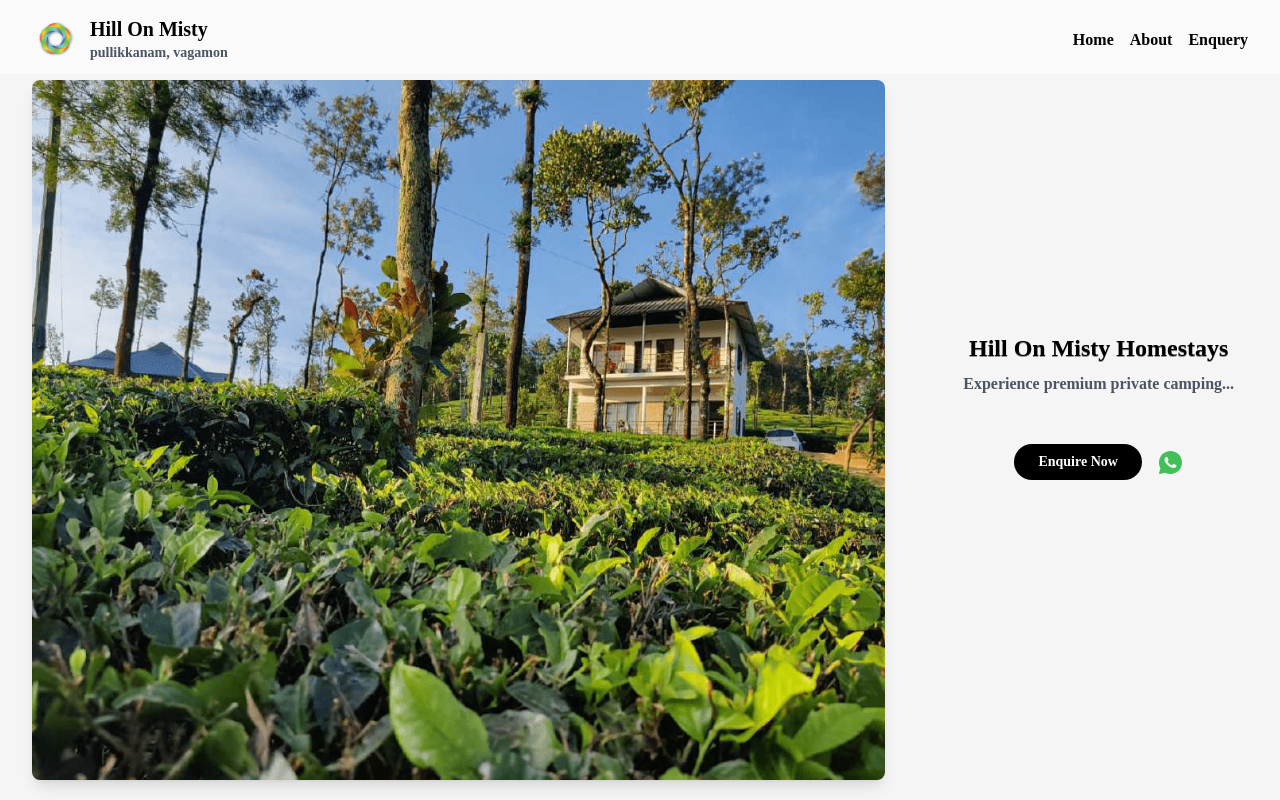
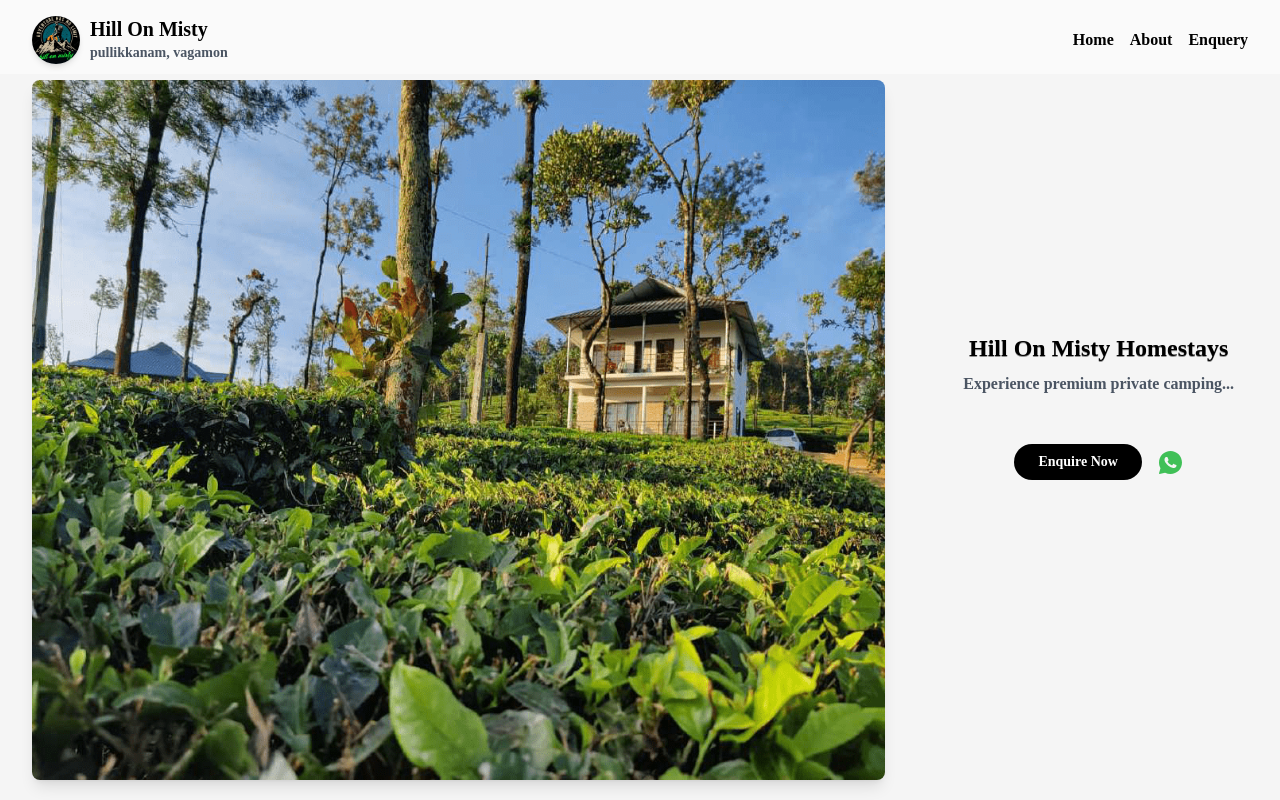
Before and after one commit to developer-arju/HillOnMisty, a website: page index.html in a window 1280 px wide. Shown: the top 800 px of the page. Drawn offline with Linux system fonts and the light colour scheme.

Commit message:
logo changed

```diff
--- a/index.html
+++ b/index.html
@@ -12,7 +12,7 @@
     <nav class="fixed top-0 left-0 w-full shadow-inner z-50">
         <div class="flex justify-between items-center px-8 pt-4 pb-2.5 h-fit bg-neutral-50">
             <div class="flex gap-2.5 items-center justify-center">
-                <img src="./assets/sample_logo.png" alt="" class="w-12 aspect-square">
+                <img src="./assets/HillOnMisty_Logo.jpeg" alt="" class="w-12 aspect-square shadow-md rounded-full">
                 <div class="">
                     <h2 class="text-[20px] font-bold leading-tight">Hill On Misty</h2>
                     <p class="text-gray-600 font-semibold">pullikkanam, vagamon</p>
```
Also changed, not shown: assets/HillOnMisty_Logo.jpeg (added).
